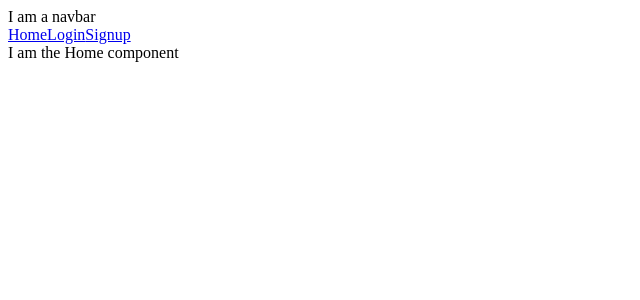
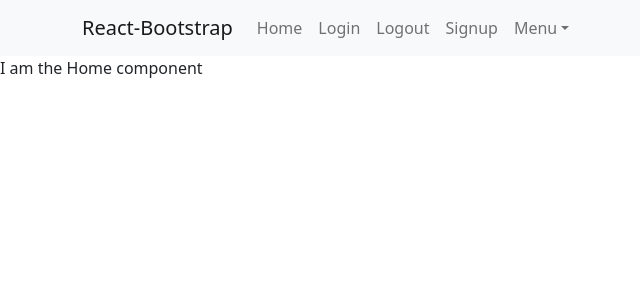
Before and after one commit to DizNicolasAmor/profilesguide, a React (Create React App) app in the folder frontend/: page / in a window 1280 px wide. Shown: the top 300 px of the page, without its empty margins (0-640 px from the left). Built offline with nearby package versions, Linux system fonts and the light colour scheme.

Commit message:
MASTER: frontend. add react-bootstrap

```diff
--- a/frontend/package.json
+++ b/frontend/package.json
@@ -10,7 +10,9 @@
     "@types/node": "^12.20.17",
     "@types/react": "^17.0.15",
     "@types/react-dom": "^17.0.9",
+    "bootstrap": "^5.0.2",
     "react": "^17.0.2",
+    "react-bootstrap": "^2.0.0-beta.4",
     "react-dom": "^17.0.2",
     "react-router-dom": "^5.2.0",
     "react-scripts": "4.0.3",
--- a/frontend/src/components/App.tsx
+++ b/frontend/src/components/App.tsx
@@ -2,14 +2,15 @@
 import Home from './Home';
 import Login from './Login';
 import Logout from './Logout';
-import Navbar from './Navbar';
+import NavbarComponent from './Navbar';
 import Signup from './Signup';
+import 'bootstrap/dist/css/bootstrap.min.css';
 
 const App = () => {
   return (
     <div className='App'>
       <Router>
-        <Navbar />
+        <NavbarComponent />
         <Switch>
           <Route path='/' component={Home} exact />
           <Route path='/login' component={Login} exact />
--- a/frontend/src/components/Navbar.tsx
+++ b/frontend/src/components/Navbar.tsx
@@ -1,7 +1,7 @@
 import { useState, useEffect } from 'react';
-import { Link } from 'react-router-dom';
+import { Navbar, Container, Nav, NavDropdown } from 'react-bootstrap';
 
-const Navbar = () => {
+const NavbarComponent = () => {
   const [isAuth, setIsAuth] = useState(false);
 
   useEffect(() => {
@@ -10,19 +10,26 @@
   }, []);
 
   return (
-    <nav>
-        <div>I am a navbar</div>
-        <Link to='/'>Home</Link>
-        {isAuth ? (
-            <Link to='/logout'>Logout</Link>
-        ) : (
-            <>
-            <Link to='/login'>Login</Link>
-            <Link to='/signup'>Signup</Link>
-            </>
-        )}
-    </nav>
+      <Navbar bg="light" expand="lg">
+        <Container>
+          <Navbar.Brand href="#home">React-Bootstrap</Navbar.Brand>
+          <Navbar.Toggle aria-controls="basic-navbar-nav" />
+          <Navbar.Collapse id="basic-navbar-nav">
+            <Nav className="me-auto">
+              <Nav.Link href="/">Home</Nav.Link>
+              <Nav.Link href="/login">Login</Nav.Link>
+              <Nav.Link href="/logout">Logout</Nav.Link>
+              <Nav.Link href="/signup">Signup</Nav.Link>
+              <NavDropdown title="Menu" id="basic-nav-dropdown">
+                <NavDropdown.Item href="#action/3.1">Action</NavDropdown.Item>
+                <NavDropdown.Item href="#action/3.2">Another action</NavDropdown.Item>
+                <NavDropdown.Item href="#action/3.3">Something</NavDropdown.Item>
+              </NavDropdown>
+            </Nav>
+          </Navbar.Collapse>
+        </Container>
+      </Navbar>
   );
 };
 
-export default Navbar;
+export default NavbarComponent;
```
Also changed, not shown: 1 other file (tests, documents, lock files or other folders).
